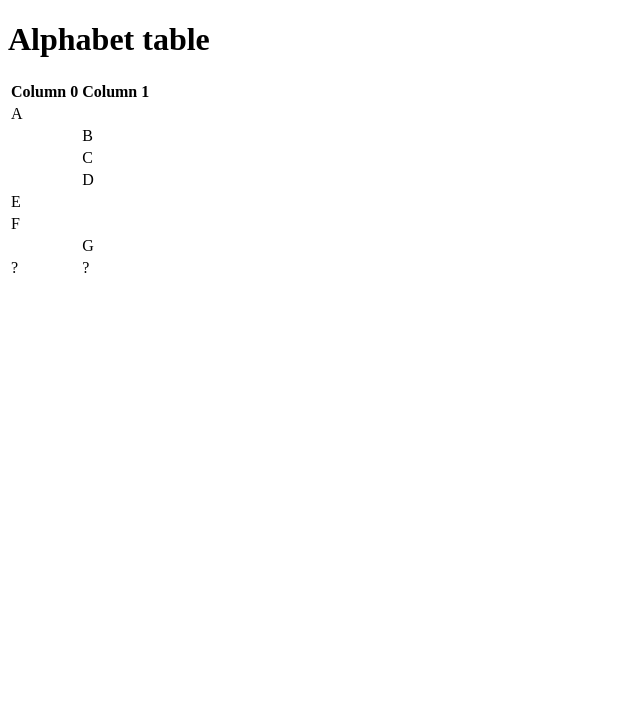
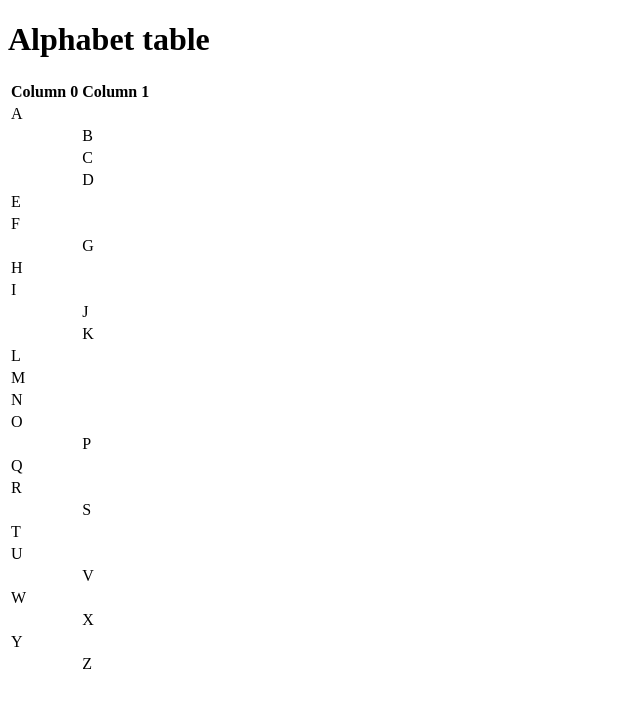
Before and after one commit to comp426-2022-spring/a00-autumnet, a website: page index.html in a window 1280 px wide. Shown: the whole page, without its empty margins (0-640 px from the left). Drawn offline with Linux system fonts and the light colour scheme.

Commit message:
added browser sync and new rows

```diff
--- a/index.html
+++ b/index.html
@@ -37,7 +37,61 @@
                       <td></td><td>G</td>
                     </tr>
                     <tr>
-                      <td>?</td><td>?</td>
+                      <td>H</td><td></td>
+                    </tr>
+                    <tr>
+                        <td>I</td><td></td>
+                    </tr>
+                    <tr>
+                        <td></td><td>J</td>
+                    </tr>
+                    <tr>
+                        <td></td><td>K</td>
+                    </tr>
+                    <tr>
+                        <td>L</td><td></td>
+                    </tr>
+                    <tr>
+                        <td>M</td><td></td>
+                    </tr>
+                    <tr>
+                        <td>N</td><td></td>
+                    </tr>
+                    <tr>
+                        <td>O</td><td></td>
+                    </tr>
+                    <tr>
+                        <td></td><td>P</td>
+                    </tr>
+                    <tr>
+                        <td>Q</td><td></td>
+                    </tr>
+                    <tr>
+                        <td>R</td><td></td>
+                    </tr>
+                    <tr>
+                        <td></td><td>S</td>
+                    </tr>
+                    <tr>
+                        <td>T</td><td></td>
+                    </tr>
+                    <tr>
+                        <td>U</td><td></td>
+                    </tr>
+                    <tr>
+                        <td></td><td>V</td>
+                    </tr>
+                    <tr>
+                        <td>W</td><td></td>
+                    </tr>
+                    <tr>
+                        <td></td><td>X</td>
+                    </tr>
+                    <tr>
+                        <td>Y</td><td></td>
+                    </tr>
+                    <tr>
+                        <td></td><td>Z</td>
                     </tr>
               </tbody>
             </table>
--- a/package.json
+++ b/package.json
@@ -15,5 +15,8 @@
   "bugs": {
     "url": "https://github.com/comp426-2022-spring/a00-autumnet/issues"
   },
-  "homepage": "https://github.com/comp426-2022-spring/a00-autumnet#readme"
+  "homepage": "https://github.com/comp426-2022-spring/a00-autumnet#readme",
+  "dependencies": {
+    "browser-sync": "^2.27.7"
+  }
 }
```
Also changed, not shown: 1 other file.
